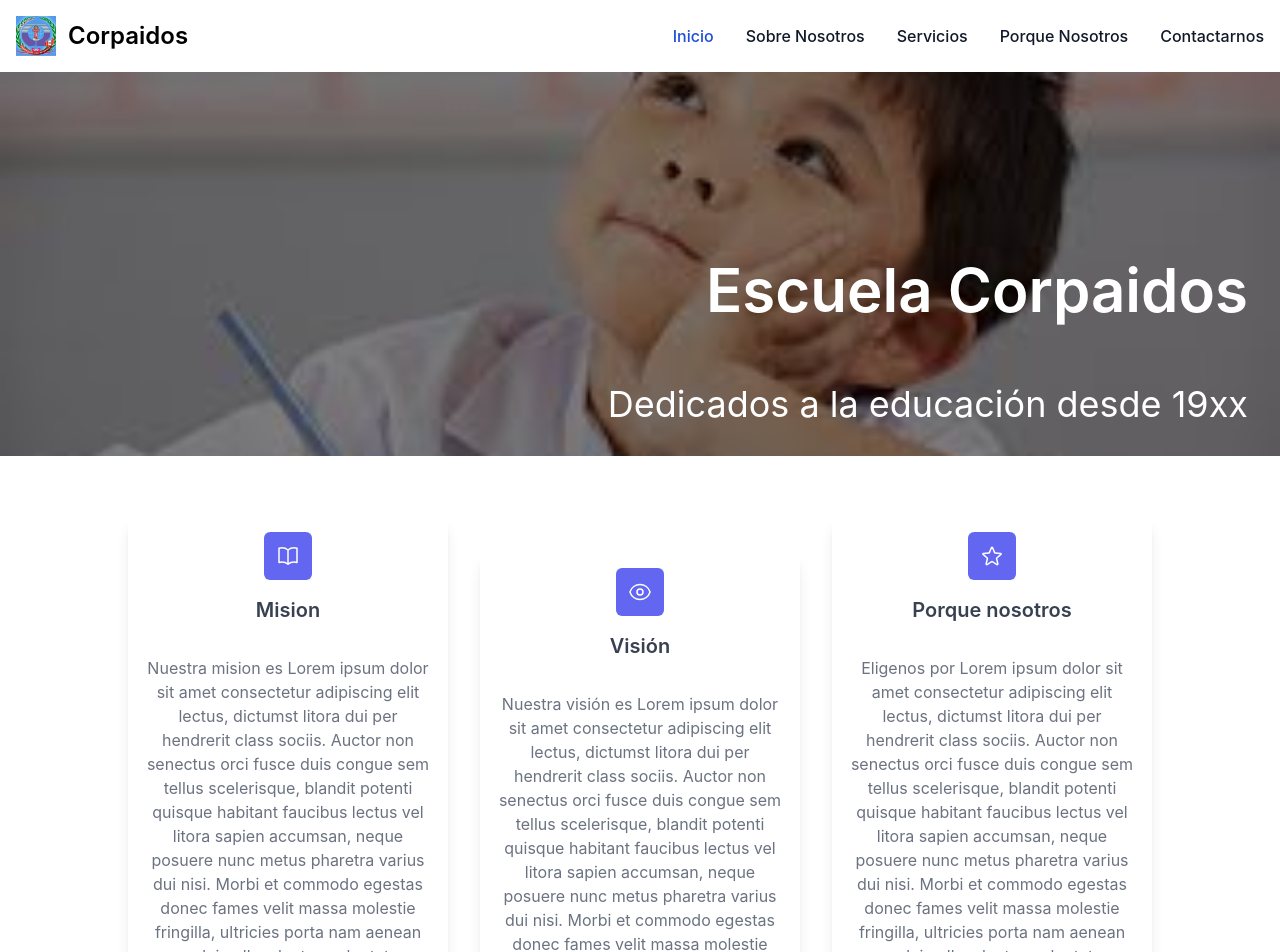
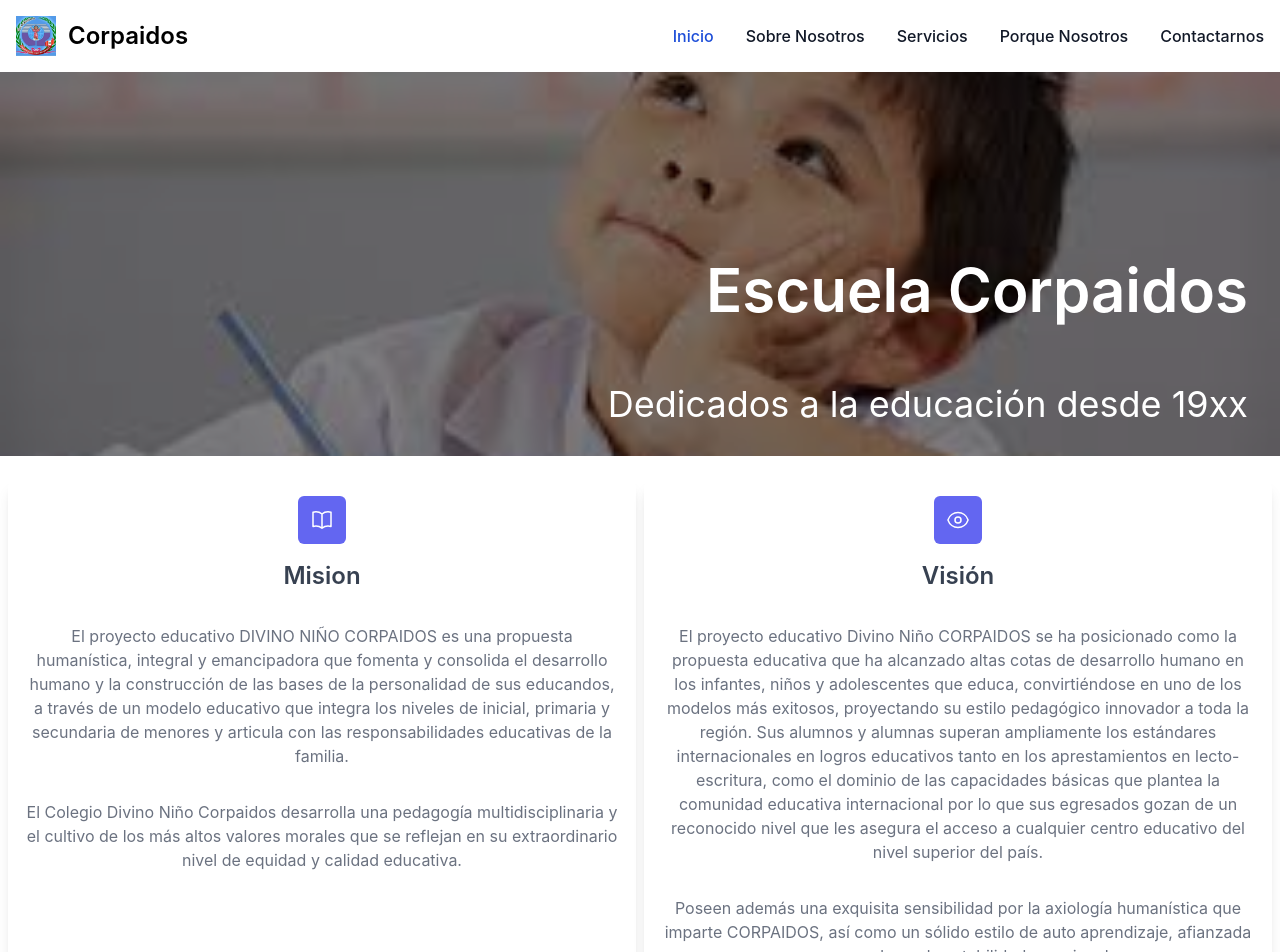
Before and after one commit to AnthonyN97/InstitucionEducativa, a React (Create React App) app: page / in a window 1280 px wide. Shown: the top 952 px of the page. Built offline with nearby package versions, Linux system fonts and the light colour scheme.

Commit message:
cambios a mision y vision

```diff
--- a/src/components/MisionVision/Mision.tsx
+++ b/src/components/MisionVision/Mision.tsx
@@ -1,7 +1,7 @@
 const Mision: React.FC = () => (
     <>
-        <div className="flex-wrap items-center justify-center gap-8 text-center sm:flex">
-            <div className="w-full px-4 py-4 mt-6 bg-white rounded-lg shadow-lg sm:w-1/2 md:w-1/2 lg:w-1/4 dark:bg-gray-800">
+        <div className="flex-wrap px-2 justify-center gap-2 text-center sm:flex">
+            <div className="w-full flex-1 px-4 py-4 mt-6 bg-white rounded-lg shadow-lg sm:w-1/2 md:w-1/2 lg:w-1/4 dark:bg-gray-800">
                 <div className="flex-shrink-0">
                     <div className="flex items-center justify-center w-12 h-12 mx-auto text-white bg-indigo-500 rounded-md">
                         <svg xmlns="http://www.w3.org/2000/svg" fill="none" viewBox="0 0 24 24" stroke-width="1.5" stroke="currentColor" className="w-6 h-6">
@@ -9,18 +9,17 @@ const Mision: React.FC = () => (
                         </svg>
                     </div>
                 </div>
-                <h3 className="py-4 text-2xl font-semibold text-gray-700 sm:text-xl dark:text-white">
+                <h3 className="py-4 text-2xl font-semibold text-gray-700 dark:text-white">
                     Mision
                 </h3>
                 <p className="py-4 text-gray-500 text-md dark:text-gray-300">
-                    Nuestra mision es Lorem ipsum dolor sit amet consectetur adipiscing elit lectus, dictumst litora dui per hendrerit
-                    class sociis. Auctor non senectus orci fusce duis congue sem tellus scelerisque, blandit potenti quisque habitant
-                    faucibus lectus vel litora sapien accumsan, neque posuere nunc metus pharetra varius dui nisi. Morbi et commodo
-                    egestas donec fames velit massa molestie fringilla, ultricies porta nam aenean eu dui nullam lectus vulputate,
-                    habitant pretium urna hac penatibus platea semper ad.
+                    El proyecto educativo DIVINO NIÑO CORPAIDOS es una propuesta humanística, integral y emancipadora que fomenta y consolida el desarrollo humano y la construcción de las bases de la personalidad de sus educandos, a través de un modelo educativo que integra los niveles de inicial, primaria y secundaria de menores y articula con las responsabilidades educativas de la familia.
+                </p>
+                <p className="py-4 text-gray-500 text-md dark:text-gray-300">
+                    El Colegio Divino Niño Corpaidos desarrolla una pedagogía multidisciplinaria y el cultivo de los más altos valores morales que se reflejan en su extraordinario nivel de equidad y calidad educativa.
                 </p>
             </div>
-            <div className="w-full px-4 py-4 mt-6 bg-white rounded-lg shadow-lg sm:w-1/2 md:w-1/2 lg:w-1/4 sm:mt-16 md:mt-20 lg:mt-24 dark:bg-gray-800">
+            <div className="w-full flex-1 px-4 py-4 mt-6 bg-white rounded-lg shadow-lg sm:w-1/2 md:w-1/2 lg:w-1/4 dark:bg-gray-800">
                 <div className="flex-shrink-0">
                     <div className="flex items-center justify-center w-12 h-12 mx-auto text-white bg-indigo-500 rounded-md">
                         <svg xmlns="http://www.w3.org/2000/svg" fill="none" viewBox="0 0 24 24" stroke-width="1.5" stroke="currentColor" className="w-6 h-6">
@@ -29,35 +28,14 @@ const Mision: React.FC = () => (
                         </svg>
                     </div>
                 </div>
-                <h3 className="py-4 text-2xl font-semibold text-gray-700 sm:text-xl dark:text-white">
+                <h3 className="py-4 text-2xl font-semibold text-gray-700 dark:text-white">
                     Visión
                 </h3>
                 <p className="py-4 text-gray-500 text-md dark:text-gray-300">
-                    Nuestra visión es Lorem ipsum dolor sit amet consectetur adipiscing elit lectus, dictumst litora dui per hendrerit
-                    class sociis. Auctor non senectus orci fusce duis congue sem tellus scelerisque, blandit potenti quisque habitant
-                    faucibus lectus vel litora sapien accumsan, neque posuere nunc metus pharetra varius dui nisi. Morbi et commodo
-                    egestas donec fames velit massa molestie fringilla, ultricies porta nam aenean eu dui nullam lectus vulputate,
-                    habitant pretium urna hac penatibus platea semper ad.
+                    El proyecto educativo Divino Niño CORPAIDOS se ha posicionado como la propuesta educativa que ha alcanzado altas cotas de desarrollo humano en los infantes, niños y adolescentes que educa, convirtiéndose en uno de los modelos más exitosos, proyectando su estilo pedagógico innovador a toda la región. Sus alumnos y alumnas superan ampliamente los estándares internacionales en logros educativos tanto en los aprestamientos en lecto-escritura, como el dominio de las capacidades básicas que plantea la comunidad educativa internacional por lo que sus egresados gozan de un reconocido nivel que les asegura el acceso a cualquier centro educativo del nivel superior del país.
                 </p>
-            </div>
-            <div className="w-full px-4 py-4 mt-6 bg-white rounded-lg shadow-lg sm:w-1/2 md:w-1/2 lg:w-1/4 dark:bg-gray-800">
-                <div className="flex-shrink-0">
-                    <div className="flex items-center justify-center w-12 h-12 mx-auto text-white bg-indigo-500 rounded-md">
-                        <svg xmlns="http://www.w3.org/2000/svg" fill="none" viewBox="0 0 24 24" stroke-width="1.5" stroke="currentColor" className="w-6 h-6">
-                            <path stroke-linecap="round" stroke-linejoin="round" d="M11.48 3.499a.562.562 0 011.04 0l2.125 5.111a.563.563 0 00.475.345l5.518.442c.499.04.701.663.321.988l-4.204 3.602a.563.563 0 00-.182.557l1.285 5.385a.562.562 0 01-.84.61l-4.725-2.885a.563.563 0 00-.586 0L6.982 20.54a.562.562 0 01-.84-.61l1.285-5.386a.562.562 0 00-.182-.557l-4.204-3.602a.563.563 0 01.321-.988l5.518-.442a.563.563 0 00.475-.345L11.48 3.5z" />
-                        </svg>
-
-                    </div>
-                </div>
-                <h3 className="py-4 text-2xl font-semibold text-gray-700 sm:text-xl dark:text-white">
-                    Porque nosotros
-                </h3>
                 <p className="py-4 text-gray-500 text-md dark:text-gray-300">
-                    Eligenos por Lorem ipsum dolor sit amet consectetur adipiscing elit lectus, dictumst litora dui per hendrerit
-                    class sociis. Auctor non senectus orci fusce duis congue sem tellus scelerisque, blandit potenti quisque habitant
-                    faucibus lectus vel litora sapien accumsan, neque posuere nunc metus pharetra varius dui nisi. Morbi et commodo
-                    egestas donec fames velit massa molestie fringilla, ultricies porta nam aenean eu dui nullam lectus vulputate,
-                    habitant pretium urna hac penatibus platea semper ad.
+                    Poseen además una exquisita sensibilidad por la axiología humanística que imparte CORPAIDOS, así como un sólido estilo de auto aprendizaje, afianzada por una adecuada estabilidad emocional.
                 </p>
             </div>
         </div>
```
Also changed, not shown: src/assets/fondo.png (added).
